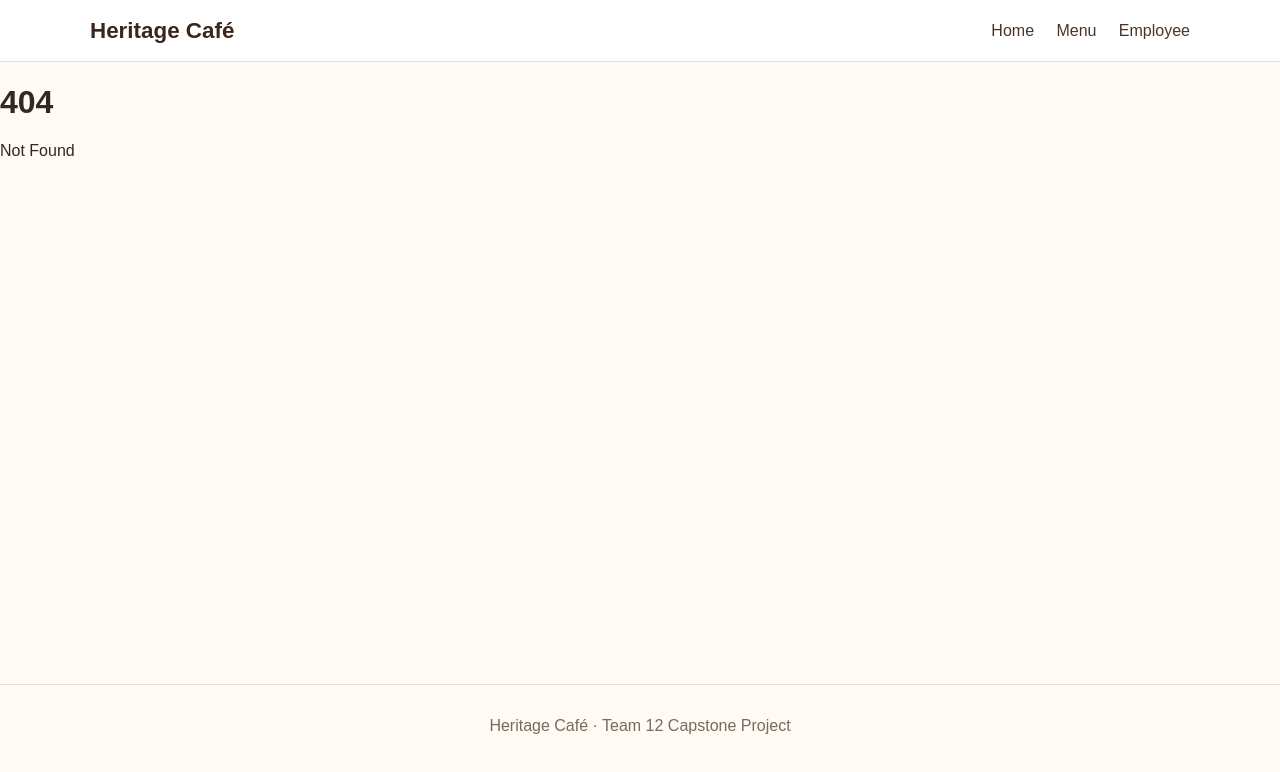
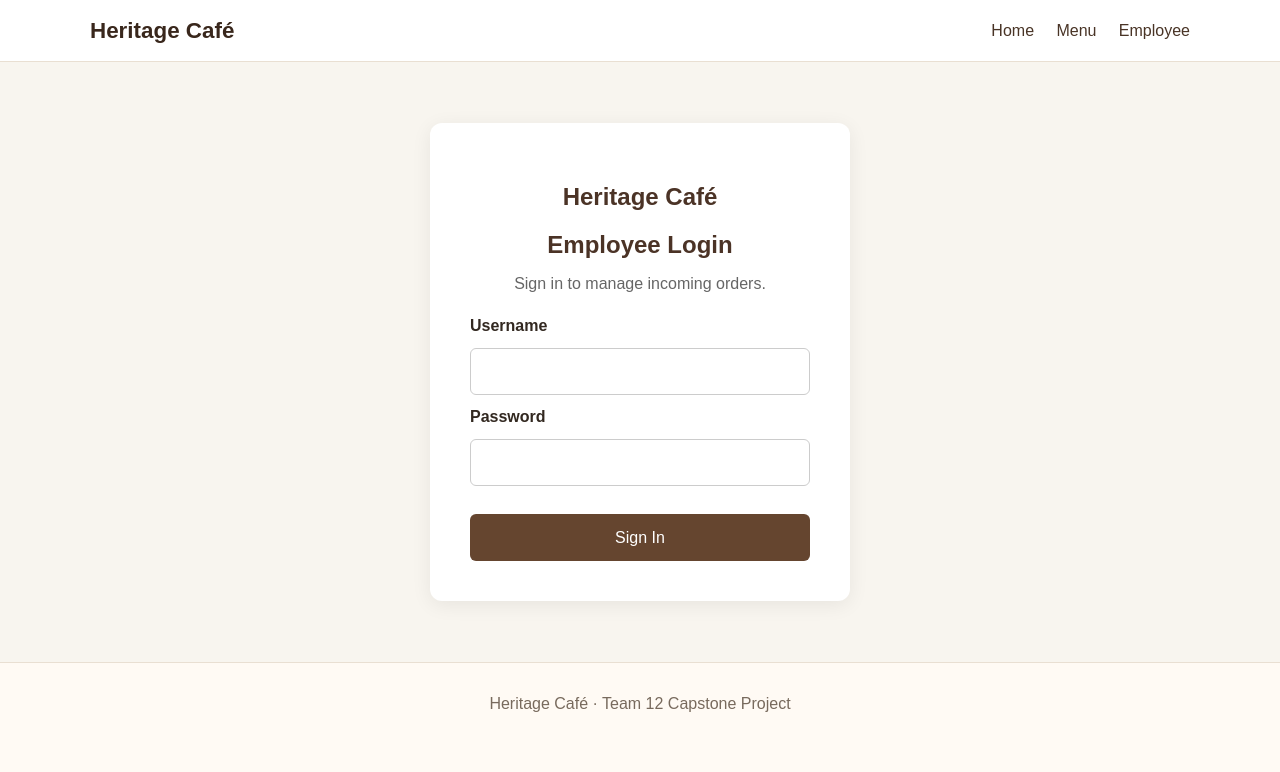
Before and after one commit to Homeless-Rubber-Duck/capstone-T12, a SvelteKit app: page /employee/login in a window 1280 px wide. Before the commit this address had no page. Shown: the top 772 px of the page. Built offline with nearby package versions, Linux system fonts and the light colour scheme.

Commit message:
Add employee login interface, route guard, and order queue filtering

```diff
--- a/src/routes/+layout.svelte
+++ b/src/routes/+layout.svelte
@@ -1,6 +1,6 @@
 <script lang="ts">import favicon from '$lib/assets/favicon.svg'; let { children } = $props();</script>
 <svelte:head><link rel="icon" href={favicon} /></svelte:head>
-<header><a class="brand" href="/">Heritage Café</a><nav aria-label="Main navigation"><a href="/">Home</a><a href="/menu">Menu</a><a href="/employee">Employee</a></nav></header>
+<header><a class="brand" href="/">Heritage Café</a><nav aria-label="Main navigation"><a href="/">Home</a><a href="/menu">Menu</a><a href="/employee/login">Employee</a></nav></header>
 <main>{@render children()}</main>
 <footer>Heritage Café · Team 12 Capstone Project</footer>
 <style>:global(*){box-sizing:border-box}:global(body){margin:0;font-family:Arial,Helvetica,sans-serif;background:#fffaf4;color:#322820}:global(button),:global(input){font:inherit}header{display:flex;justify-content:space-between;align-items:center;padding:1.1rem max(1.5rem,calc((100vw - 1100px)/2));background:#fff;gap:1rem;flex-wrap:wrap;border-bottom:1px solid #e9dfd2}.brand{font-size:1.4rem;font-weight:800;color:#39271c;text-decoration:none}nav{display:flex;gap:1.4rem}nav a{color:#493426;text-decoration:none}nav a:hover{text-decoration:underline}main{min-height:75vh}footer{text-align:center;padding:2rem;color:#786a5d;border-top:1px solid #e9dfd2}</style>
--- /dev/null
+++ b/src/routes/employee/login/+page.svelte
@@ -0,0 +1,113 @@
+<script lang="ts">
+  let username = $state('');
+  let password = $state('');
+  let error = $state('');
+
+  function handleLogin(event: SubmitEvent) {
+    event.preventDefault();
+    error = '';
+
+    if (!username.trim() || !password) {
+      error = 'Please enter your username and password.';
+      return;
+    }
+
+    // Ethan's authentication backend will be connected here.
+    error = 'Employee authentication is not connected yet.';
+  }
+</script>
+
+<svelte:head>
+  <title>Employee Login | Heritage Café</title>
+</svelte:head>
+
+<main class="login-container">
+  <section class="login-card">
+    <h1>Heritage Café</h1>
+    <h2>Employee Login</h2>
+    <p>Sign in to manage incoming orders.</p>
+
+    <form onsubmit={handleLogin}>
+      <label for="username">Username</label>
+      <input
+        id="username"
+        type="text"
+        autocomplete="username"
+        bind:value={username}
+        required
+      />
+
+      <label for="password">Password</label>
+      <input
+        id="password"
+        type="password"
+        autocomplete="current-password"
+        bind:value={password}
+        required
+      />
+
+      {#if error}
+        <p class="error" role="alert">{error}</p>
+      {/if}
+
+      <button type="submit">Sign In</button>
+    </form>
+  </section>
+</main>
+
+<style>
+  .login-container {
+    min-height: 75vh;
+    display: flex;
+    align-items: center;
+    justify-content: center;
+    padding: 2rem;
+    background: #f8f5ef;
+  }
+
+  .login-card {
+    width: 100%;
+    max-width: 420px;
+    padding: 2.5rem;
+    background: white;
+    border-radius: 12px;
+    box-shadow: 0 4px 20px #00000012;
+  }
+
+  h1, h2 {
+    text-align: center;
+    color: #4b3326;
+  }
+
+  h2 { margin-bottom: 0.5rem; }
+  p { text-align: center; color: #666; }
+
+  form {
+    display: flex;
+    flex-direction: column;
+    gap: 0.8rem;
+    margin-top: 1.5rem;
+  }
+
+  label { font-weight: 600; }
+
+  input {
+    padding: 0.85rem;
+    border: 1px solid #ccc;
+    border-radius: 6px;
+    font-size: 1rem;
+  }
+
+  button {
+    margin-top: 1rem;
+    padding: 0.9rem;
+    border: none;
+    border-radius: 6px;
+    background: #65452f;
+    color: white;
+    font-size: 1rem;
+    cursor: pointer;
+  }
+
+  .error { color: #b42318; }
+</style>
```
Also changed, not shown: src/routes/employee/+page.server.ts (added, +8 -0 lines), src/routes/employee/+page.svelte (+22 -2 lines).
